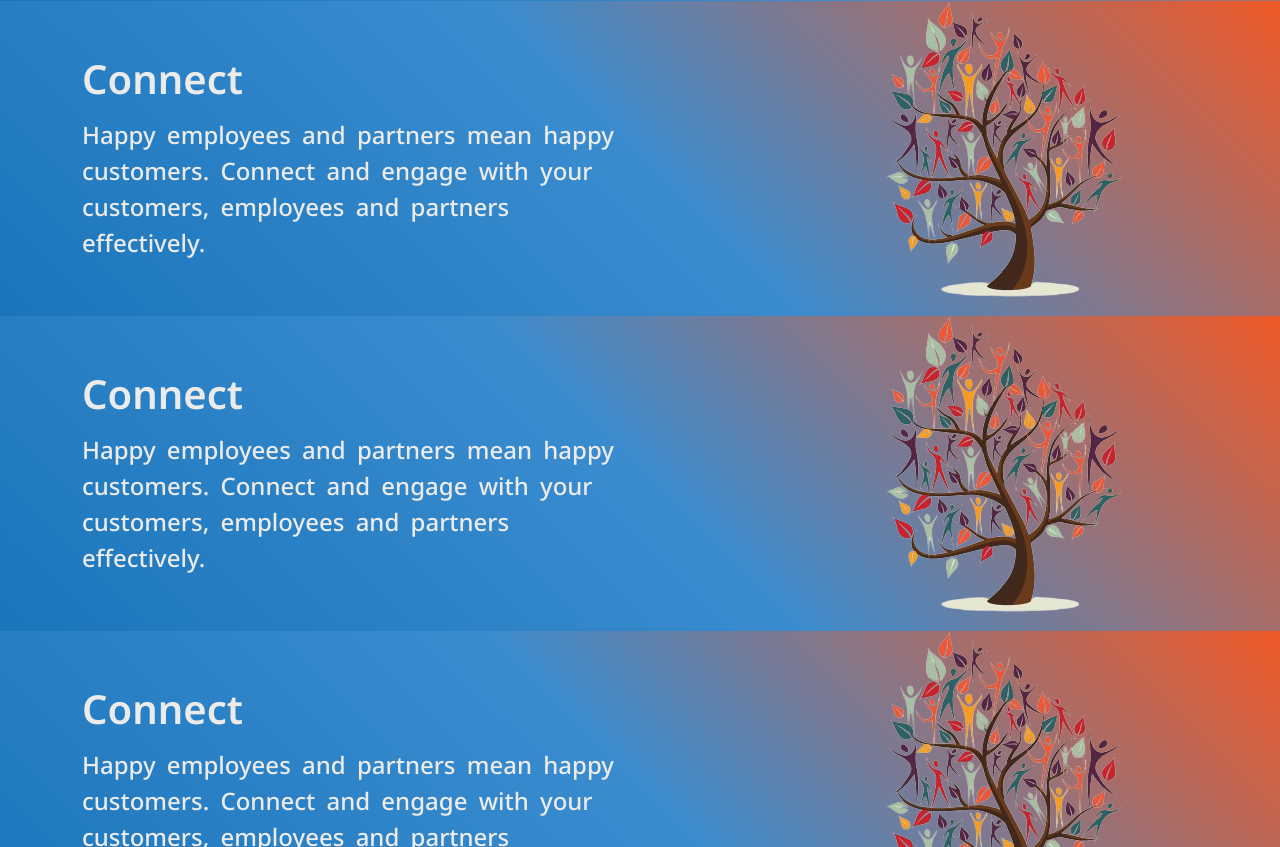
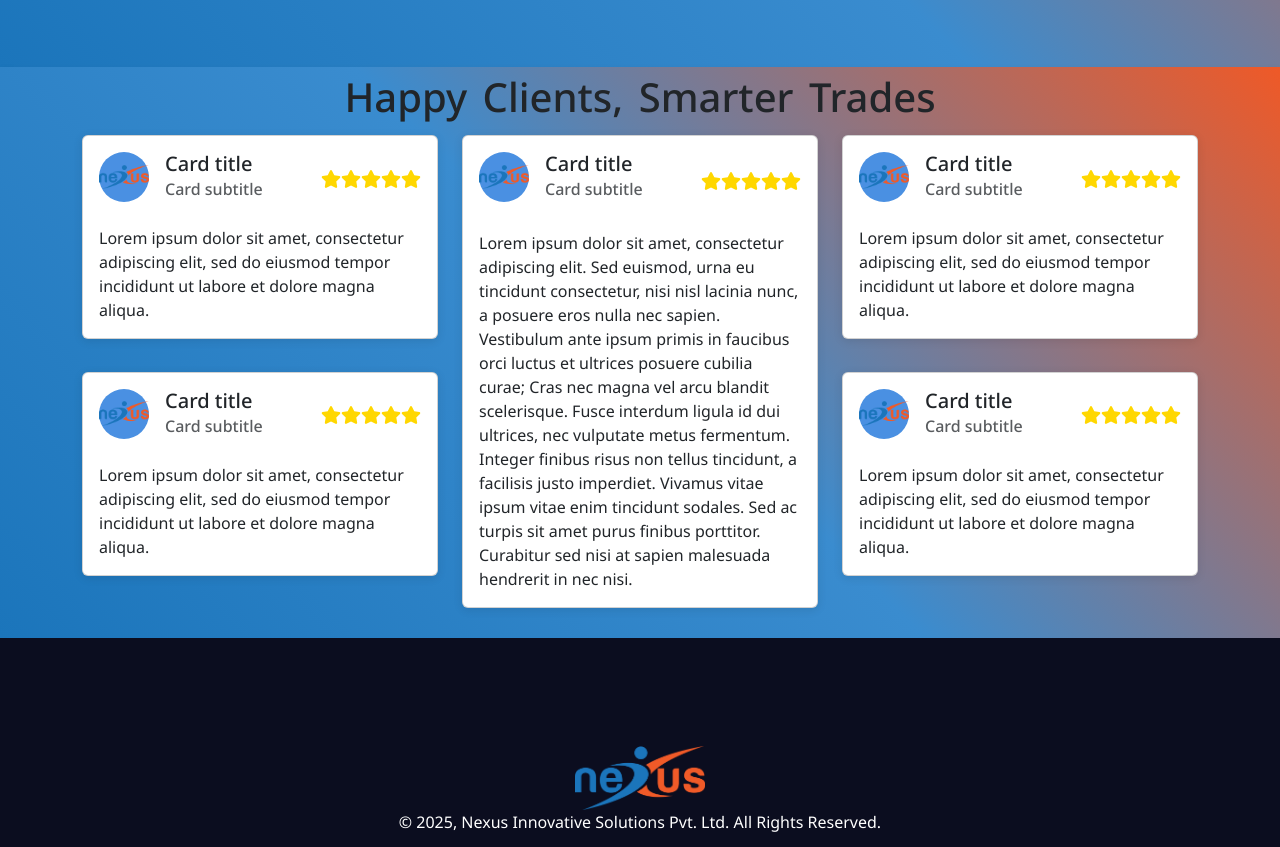
Before and after one commit to shyam-prasad657/static, a React (Vite) app: page / in a window 1280 px wide. Shown: the part 733-1580 px from the top of the page. Built offline with nearby package versions, Linux system fonts and the light colour scheme.

Commit message:
content & footer added

```diff
--- a/src/App.css
+++ b/src/App.css
@@ -2,5 +2,9 @@
   box-sizing: border-box;
 }
 header {
+    position: sticky;
+    top : 0;
+  }
+header {
   z-index: 9999;
 }
--- a/src/App.jsx
+++ b/src/App.jsx
@@ -2,6 +2,8 @@ import { useState } from 'react'
 import './App.css'
 import Nav from './components/navbar'
 import Home from './pages/home'
+import Content from './pages/content'
+import Footer from './pages/footer'
 
 function App() {
 
@@ -12,12 +14,9 @@ function App() {
     </header>
     <main>
       <Home />
-      <Home />
-      <Home />
-      <Home />
-      <Home />
-      <Home />
+      <Content />
     </main>
+    <Footer />
     </>
   )
 }
--- a/src/components/navbar.css
+++ b/src/components/navbar.css
@@ -6,6 +6,7 @@ nav {
     position: fixed;
     top : 0;
     transition: background-color 0.3s ease, backdrop-filter 0.3s ease;
+    height : 17vh;
   }
 .bg-body-tertiary{
   background-color: #EBEBEB;
--- /dev/null
+++ b/src/pages/content.css
@@ -0,0 +1,31 @@
+* {
+    box-sizing: border-box;
+    font-family: "Noto Sans", sans-serif;
+}
+#content-container {
+    background: linear-gradient(45deg, #1B75BB, #3A8CCF, #EF5927);
+    box-shadow: 0 4px 8px rgba(0, 0, 0, 0.1);
+    min-height : 50vh;
+    padding-bottom: 30px;
+}
+p.home-text {
+    /* color: #EBEBEB; */
+    word-spacing: 5px;
+    line-height: 1.5;
+}
+.card{
+  box-shadow: 0 2px 10px rgba(0, 0, 0, 0.1);
+}
+.avatar{
+    border-radius: 50%;
+    display: flex;
+    justify-content: center;
+    align-items: center;
+    background-color: #4a90e2;
+    height: 50px;
+    width : 50px;
+}
+.star{
+    color: #FFD700;
+    font-size: 20px;
+}
--- /dev/null
+++ b/src/pages/content.jsx
@@ -0,0 +1,146 @@
+import './content.css'
+import Aos from 'aos';
+import TreeImage from '../media/tree.png';
+import { useEffect } from 'react';
+import { MdBusiness } from "react-icons/md";
+import logo from '../media/Logo PNG File Transparent Background.png';
+import { FaStar } from "react-icons/fa";
+
+function Content() {
+    useEffect(() => {
+    Aos.init({
+      duration: 800,
+      once: true, // animation runs only once
+    });
+  }, []);
+  return (
+    <section className='container-fluid' id = 'content-container'>
+        <div className = 'container'>
+            <p className='h1 home-text text-center'>Happy Clients, Smarter Trades</p>
+            <div className='row'>
+                <div className='d-flex flex-column col-md-4'>
+                <div className="col" data-aos="fade-up">
+                <div class="card">
+                <div class="card-body">
+                    <div className='d-flex justify-content-between align-items-center'>
+                    <div className='d-flex'>
+                    <div className  = 'avatar'><img src = {logo} className='img-fluid'></img></div>
+                    <div className='ms-3'>
+                    <h5 class="card-title">Card title</h5>
+                    <h6 class="card-subtitle text-body-secondary">Card subtitle</h6>
+                    </div>
+                    </div>
+                    <div className=''>
+                        <FaStar className='star'/>
+                        <FaStar className='star'/>
+                        <FaStar className='star'/>
+                        <FaStar className='star'/>
+                        <FaStar className='star'/>
+                    </div>
+                    </div>
+                    <p class="card-text mt-4">Lorem ipsum dolor sit amet, consectetur adipiscing elit, sed do eiusmod tempor incididunt ut labore et dolore magna aliqua.</p>
+                </div>
+                </div>
+                </div>
+                <div className="col" data-aos="fade-up">
+                <div class="card">
+                <div class="card-body">
+                    <div className='d-flex justify-content-between align-items-center'>
+                    <div className='d-flex'>
+                    <div className  = 'avatar'><img src = {logo} className='img-fluid'></img></div>
+                    <div className='ms-3'>
+                    <h5 class="card-title">Card title</h5>
+                    <h6 class="card-subtitle text-body-secondary">Card subtitle</h6>
+                    </div>
+                    </div>
+                    <div className=''>
+                        <FaStar className='star'/>
+                        <FaStar className='star'/>
+                        <FaStar className='star'/>
+                        <FaStar className='star'/>
+                        <FaStar className='star'/>
+                    </div>
+                    </div>
+                    <p class="card-text mt-4">Lorem ipsum dolor sit amet, consectetur adipiscing elit, sed do eiusmod tempor incididunt ut labore et dolore magna aliqua.</p>
+                </div>
+                </div>
+                </div>
+                </div>
+                <div className="col-md-4" data-aos="fade-up">
+                <div class="card">
+                <div class="card-body">
+                    <div className='d-flex justify-content-between align-items-center'>
+                    <div className='d-flex'>
+                    <div className  = 'avatar'><img src = {logo} className='img-fluid'></img></div>
+                    <div className='ms-3'>
+                    <h5 class="card-title">Card title</h5>
+                    <h6 class="card-subtitle mb-2 text-body-secondary">Card subtitle</h6>
+                    </div>
+                    </div>
+                    <div className=''>
+                        <FaStar className='star'/>
+                        <FaStar className='star'/>
+                        <FaStar className='star'/>
+                        <FaStar className='star'/>
+                        <FaStar className='star'/>
+                    </div>
+                    </div>
+                    <p class="card-text mt-4">Lorem ipsum dolor sit amet, consectetur adipiscing elit. Sed euismod, urna eu tincidunt consectetur, nisi nisl lacinia nunc, a posuere eros nulla nec sapien. Vestibulum ante ipsum primis in faucibus orci luctus et ultrices posuere cubilia curae; Cras nec magna vel arcu blandit scelerisque. Fusce interdum ligula id dui ultrices, nec vulputate metus fermentum. Integer finibus risus non tellus tincidunt, a facilisis justo imperdiet. Vivamus vitae ipsum vitae enim tincidunt sodales. Sed ac turpis sit amet purus finibus porttitor. Curabitur sed nisi at sapien malesuada hendrerit in nec nisi.</p>
+                </div>
+                </div>
+                </div>
+                <div className='d-flex flex-column col-md-4'>
+                <div className="col" data-aos="fade-up">
+                <div class="card">
+                <div class="card-body">
+                    <div className='d-flex justify-content-between align-items-center'>
+                    <div className='d-flex'>
+                    <div className  = 'avatar'><img src = {logo} className='img-fluid'></img></div>
+                    <div className='ms-3'>
+                    <h5 class="card-title">Card title</h5>
+                    <h6 class="card-subtitle text-body-secondary">Card subtitle</h6>
+                    </div>
+                    </div>
+                    <div className=''>
+                        <FaStar className='star'/>
+                        <FaStar className='star'/>
+                        <FaStar className='star'/>
+                        <FaStar className='star'/>
+                        <FaStar className='star'/>
+                    </div>
+                    </div>
+                    <p class="card-text mt-4">Lorem ipsum dolor sit amet, consectetur adipiscing elit, sed do eiusmod tempor incididunt ut labore et dolore magna aliqua.</p>
+                </div>
+                </div>
+                </div>
+                <div className="col" data-aos="fade-up">
+                <div class="card">
+                <div class="card-body">
+                    <div className='d-flex justify-content-between align-items-center'>
+                    <div className='d-flex'>
+                    <div className  = 'avatar'><img src = {logo} className='img-fluid'></img></div>
+                    <div className='ms-3'>
+                    <h5 class="card-title">Card title</h5>
+                    <h6 class="card-subtitle text-body-secondary">Card subtitle</h6>
+                    </div>
+                    </div>
+                    <div className=''>
+                        <FaStar className='star'/>
+                        <FaStar className='star'/>
+                        <FaStar className='star'/>
+                        <FaStar className='star'/>
+                        <FaStar className='star'/>
+                    </div>
+                    </div>
+                    <p class="card-text mt-4">Lorem ipsum dolor sit amet, consectetur adipiscing elit, sed do eiusmod tempor incididunt ut labore et dolore magna aliqua.</p>
+                </div>
+                </div>
+                </div>
+                </div>
+            </div>
+        </div>
+    </section>
+  )
+}
+
+export default Content
--- /dev/null
+++ b/src/pages/footer.css
@@ -0,0 +1,12 @@
+* {
+    box-sizing: border-box;
+    font-family: "Noto Sans", sans-serif;
+}
+
+#footer-container {
+    background-color: #0b0d1f;
+    height: 40vh;
+}
+ p#footer-text{
+    color: white;
+ }
--- /dev/null
+++ b/src/pages/footer.jsx
@@ -0,0 +1,13 @@
+import './footer.css'
+import logo from '../media/Logo PNG File Transparent Background.png';
+
+function Footer() {
+  return (
+    <footer className='container-fluid d-flex flex-column justify-content-center align-items-center' id = 'footer-container'>
+        <img src = {logo} className='img-fluid' width = '130px'></img>
+        <p id = 'footer-text'>© 2025, Nexus Innovative Solutions Pvt. Ltd. All Rights Reserved.</p>
+    </footer>
+  )
+}
+
+export default Footer
--- a/src/pages/home.css
+++ b/src/pages/home.css
@@ -5,20 +5,20 @@ $flame: #EF5927ff; */
     box-sizing: border-box;
     font-family: "Noto Sans", sans-serif;
 }
+#home-container {
+    background: linear-gradient(45deg, #1B75BB, #3A8CCF, #EF5927);
+    box-shadow: 0 4px 8px rgba(0, 0, 0, 0.1);
+    height : 83vh;
+}
 p.home-text {
-    color: #EBEBEB;
+    /* color: #EBEBEB; */
     word-spacing: 5px;
     line-height: 1.5;
 }
-header {
-    position: sticky;
-    top : 0;
-  }
-#home-container {
-    background: linear-gradient(45deg, #1B75BB, #3A8CCF, #EF5927);
-    box-shadow: 0 4px 8px rgba(0, 0, 0, 0.1);
-}
-
 #head{
     font-weight: 600;
 }
+
+.icons{
+    font-size: 36px;
+}
--- a/src/pages/home.jsx
+++ b/src/pages/home.jsx
@@ -2,6 +2,7 @@ import './home.css'
 import Aos from 'aos';
 import TreeImage from '../media/tree.png';
 import { useEffect } from 'react';
+import { MdBusiness } from "react-icons/md";
 
 function Home() {
     useEffect(() => {
@@ -11,10 +12,10 @@ function Home() {
     });
   }, []);
   return (
-    <section id = 'home-container'>
-        <div className = 'container' data-aos="fade-up">
+    <section className = 'container-fluid' id = 'home-container'>
+          <div className='container'>
             <div className = 'row d-flex justify-content-between'>
-                <div className = 'col-md-6 align-self-center'>
+                <div className = 'col-md-6 align-self-center' data-aos="fade-right">
                 <p className='h1 home-text' id = 'head'>Connect</p>
                 <p className='h4 home-text'>Happy employees and partners mean happy customers. Connect and engage with your customers, employees and partners effectively.</p>
                 </div>
@@ -22,7 +23,16 @@ function Home() {
                     <img className = 'img-fluid' alt="home-image" src = {TreeImage}></img>
                 </div>
             </div>
-        </div>
+            </div>
+          <div className='container'>
+            <div className= 'row d-flex justify-content-between'>
+            <p className='h1 home-text col-md-12 text-center'>One Stop Corporate Gifting Solution</p>
+              <div className = 'col-md-3 d-flex'><MdBusiness className='icons'/><p className='h4 home-text mx-2' data-aos="fade-up">Lorem Ipsum</p></div>
+              <div className = 'col-md-3 d-flex'><MdBusiness className='icons'/><p className='h4 home-text mx-2' data-aos="fade-up">Lorem Ipsum</p></div>
+              <div className = 'col-md-3 d-flex'><MdBusiness className='icons'/><p className='h4 home-text mx-2' data-aos="fade-up">Lorem Ipsum</p></div>
+              <div className = 'col-md-3 d-flex'><MdBusiness className='icons'/><p className='h4 home-text mx-2' data-aos="fade-up">Lorem Ipsum</p></div>
+            </div>
+            </div>
     </section>
   )
 }
```
